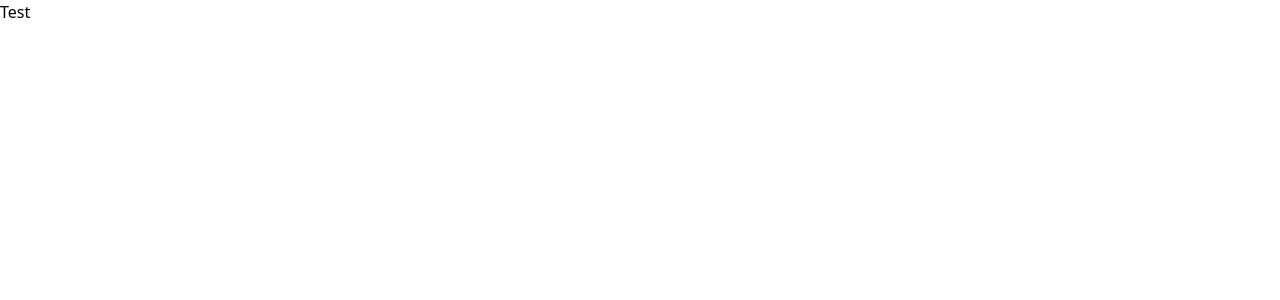
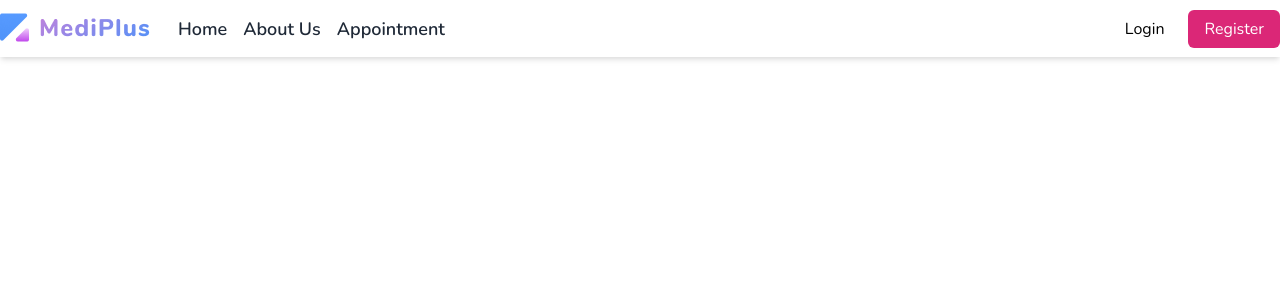
Before and after one commit to jana-alam/healthcare-mediplus, a React (Create React App) app: page / in a window 1280 px wide. Shown: the top 300 px of the page. Built offline with nearby package versions, Linux system fonts and the light colour scheme.

Commit message:
Header Desktop designed

```diff
--- a/public/index.html
+++ b/public/index.html
@@ -15,6 +15,13 @@
       user's mobile device or desktop. See https://developers.google.com/web/fundamentals/web-app-manifest/
     -->
     <link rel="manifest" href="%PUBLIC_URL%/manifest.json" />
+    <!-- Google Nunito font -->
+    <link rel="preconnect" href="https://fonts.googleapis.com" />
+    <link rel="preconnect" href="https://fonts.gstatic.com" crossorigin />
+    <link
+      href="https://fonts.googleapis.com/css2?family=Nunito:wght@400;600&display=swap"
+      rel="stylesheet"
+    />
     <!--
       Notice the use of %PUBLIC_URL% in the tags above.
       It will be replaced with the URL of the `public` folder during the build.
--- a/src/App.js
+++ b/src/App.js
@@ -1,7 +1,21 @@
-import logo from "./logo.svg";
+import { BrowserRouter as Router, Switch, Route } from "react-router-dom";
+import Home from "./Pages/Home/Home/Home";
 
 function App() {
-  return <>Test</>;
+  return (
+    <>
+      <Router>
+        <Switch>
+          <Route exact path="/">
+            <Home></Home>
+          </Route>
+          <Route path="/home">
+            <Home></Home>
+          </Route>
+        </Switch>
+      </Router>
+    </>
+  );
 }
 
 export default App;
--- /dev/null
+++ b/src/Pages/Home/Banner/Banner.js
@@ -0,0 +1,7 @@
+import React from "react";
+
+const Banner = () => {
+  return <div>Banner</div>;
+};
+
+export default Banner;
--- /dev/null
+++ b/src/Pages/Home/Header/Header.js
@@ -0,0 +1,57 @@
+import React from "react";
+import { NavLink } from "react-router-dom";
+import Logo from "../../../images/Logo.png";
+
+const Header = () => {
+  return (
+    <header className="shadow-md">
+      <nav className="flex justify-between items-center md:container mx-auto py-3">
+        {/* Header Left side */}
+        <div className="flex items-center">
+          <img src={Logo} alt="Logo" />
+          <div className="ml-5">
+            <NavLink
+              activeStyle={{
+                borderBottom: "2px solid #db2777",
+              }}
+              className="text-lg mx-2 text-gray-800 font-bold"
+              to="/home"
+            >
+              Home
+            </NavLink>
+            <NavLink
+              activeStyle={{
+                borderBottom: "2px solid #db2777",
+              }}
+              className="text-lg mx-2 text-gray-800 font-bold"
+              to="/about-us"
+            >
+              About Us
+            </NavLink>
+            <NavLink
+              activeStyle={{
+                borderBottom: "2px solid #db2777",
+              }}
+              className="text-lg mx-2 text-gray-800 font-bold"
+              to="/appointment"
+            >
+              Appointment
+            </NavLink>
+          </div>
+        </div>
+        {/* Header right side */}
+        <div className="space-x-6">
+          <NavLink to="/login">Login</NavLink>
+          <NavLink
+            className="px-4 py-2 bg-pink-600 text-white rounded-md"
+            to="/register"
+          >
+            Register
+          </NavLink>
+        </div>
+      </nav>
+    </header>
+  );
+};
+
+export default Header;
--- /dev/null
+++ b/src/Pages/Home/Home/Home.js
@@ -0,0 +1,12 @@
+import React from "react";
+import Header from "../Header/Header";
+
+const Home = () => {
+  return (
+    <div>
+      <Header></Header>
+    </div>
+  );
+};
+
+export default Home;
--- a/src/index.css
+++ b/src/index.css
@@ -3,4 +3,5 @@
 @tailwind utilities;
 body {
   margin: 0;
+  font-family: "Nunito", sans-serif;
 }
```
Also changed, not shown: src/images/Logo.png (added).
